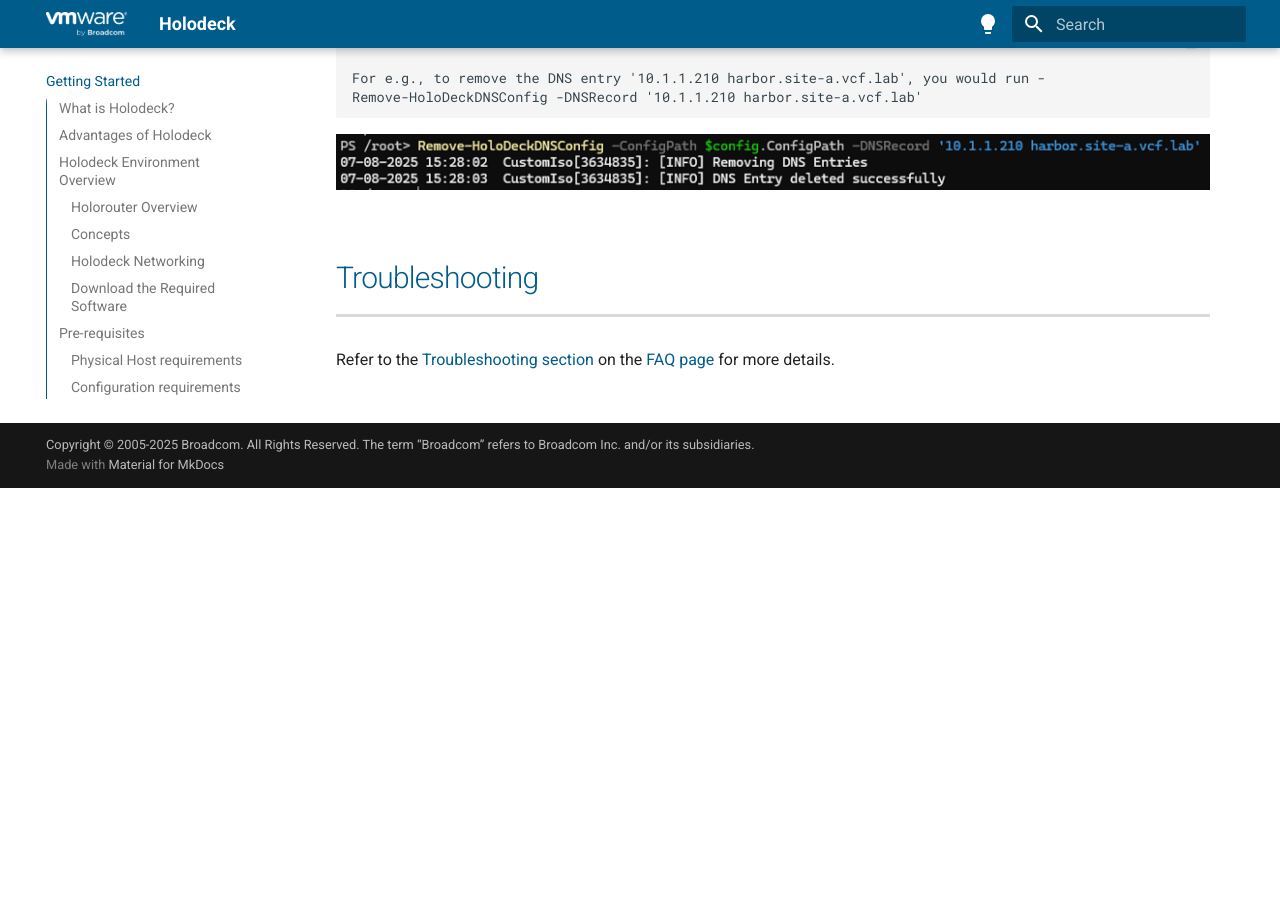
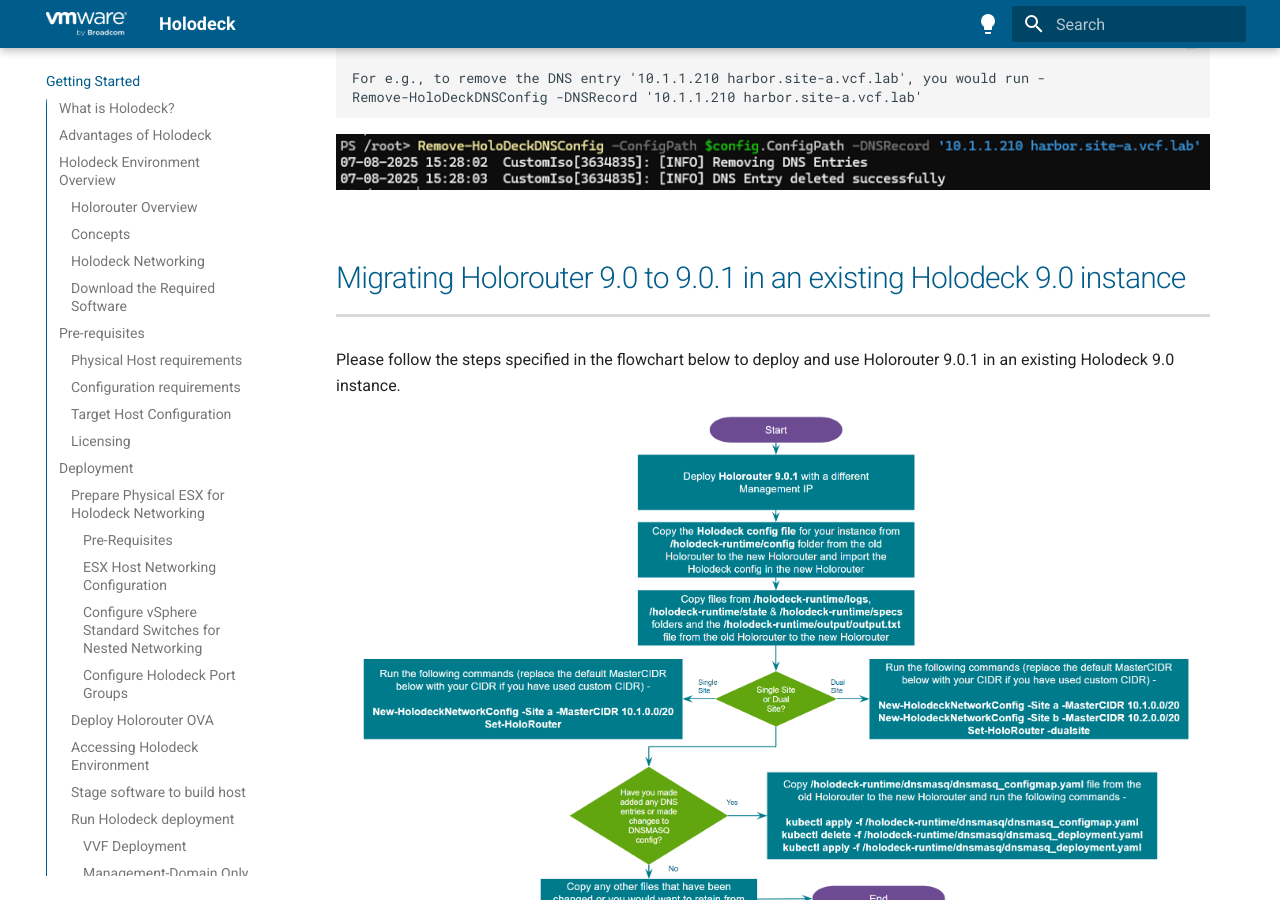
Before and after one commit to vmware/Holodeck, an MkDocs documentation site: the page built from docs/index.md, in a window 1280 px wide and 900 px high, scrolled down 35599 px. Built offline with MkDocs 1.6.1 and Material for MkDocs 9.7.7, drawn with Linux system fonts in a browser that asks for light colours; before the commit the page ends 36087 px from its top, so only the background shows below that.

Commit message:
Update index.md

```diff
--- a/docs/index.md
+++ b/docs/index.md
@@ -880,6 +880,12 @@
 
 ![image](images/Remove-HoloDeckDNSConfig.png)
 
+## Migrating Holorouter 9.0 to 9.0.1 in an existing Holodeck 9.0 instance
+
+Please follow the steps specified in the flowchart below to deploy and use Holorouter 9.0.1 in an existing Holodeck 9.0 instance.
+
+![image](images/Migrating-HoloRouter-9.0-to-9.0.1.png)
+
 ## Troubleshooting
 
 Refer to the [Troubleshooting section](faq.md#troubleshooting) on the [FAQ page](faq.md) for more details.
```
